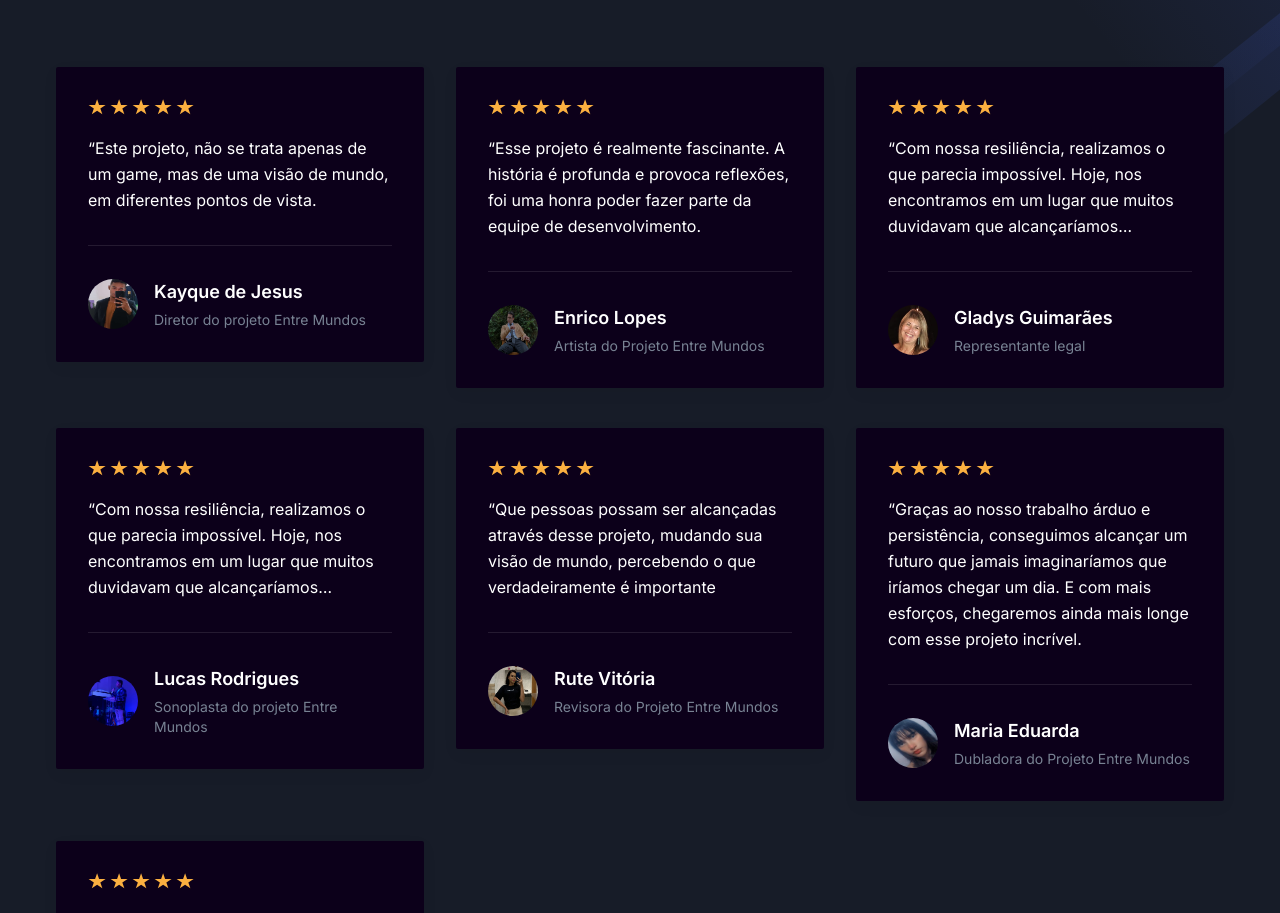
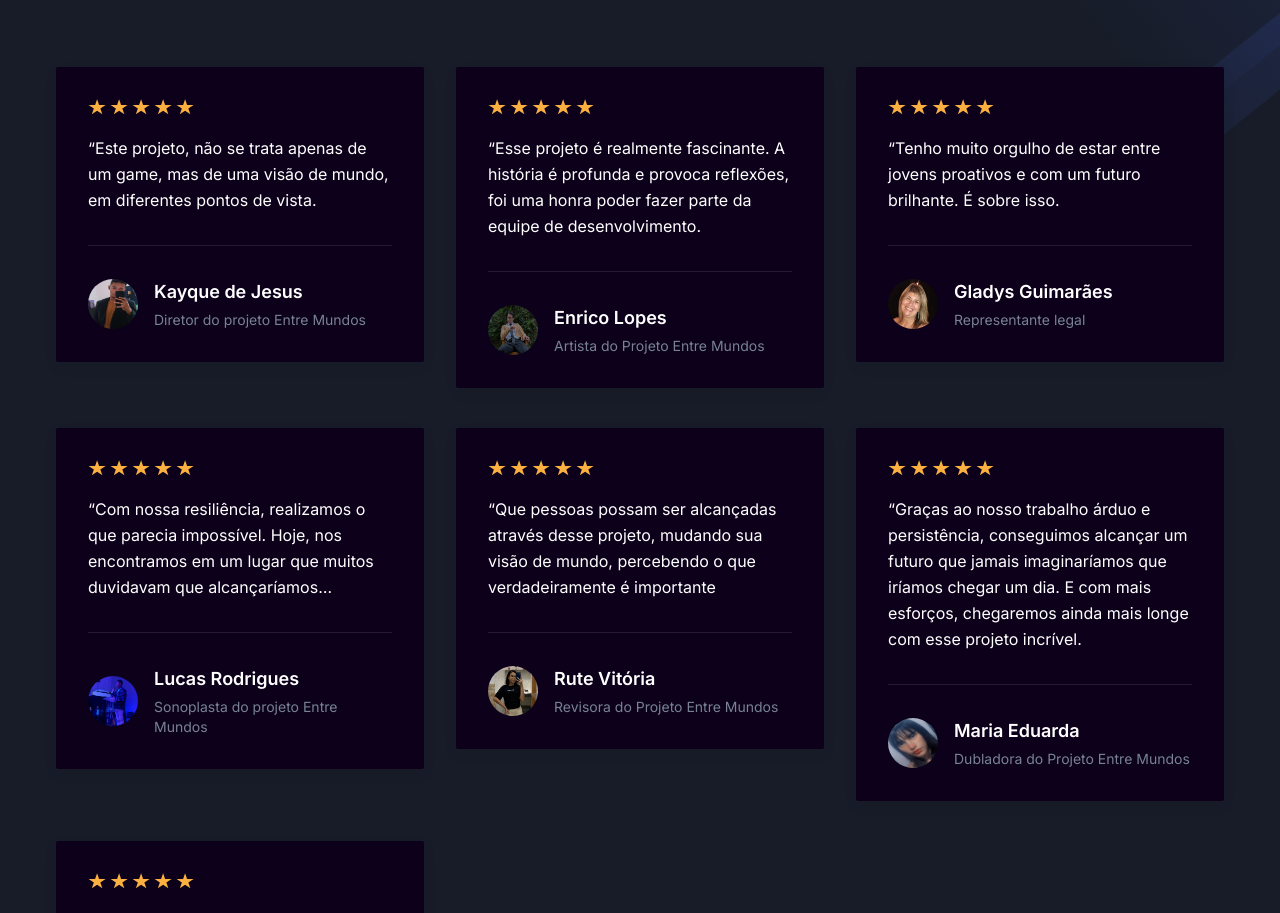
Before and after one commit to kayqueprogram/Entre-Mundos-Project---Site, a Next.js app: page / in a window 1280 px wide. Shown: the part 3240-4153 px from the top of the page. Built offline with nearby package versions, Linux system fonts and the light colour scheme.

Commit message:
testimonials -> Gladys

```diff
--- a/components/Testimonials/index.tsx
+++ b/components/Testimonials/index.tsx
@@ -26,7 +26,7 @@ const testimonialData: Testimonial[] = [
     name: "Gladys Guimarães",
     designation: "Representante legal",
     content:
-      "Com nossa resiliência, realizamos o que parecia impossível. Hoje, nos encontramos em um lugar que muitos duvidavam que alcançaríamos…",
+      "Tenho muito orgulho de estar entre jovens proativos e com um futuro brilhante. É sobre isso.",
     image: "/images/testimonials/Gladys.jpg",
     star: 5,
   },
```
